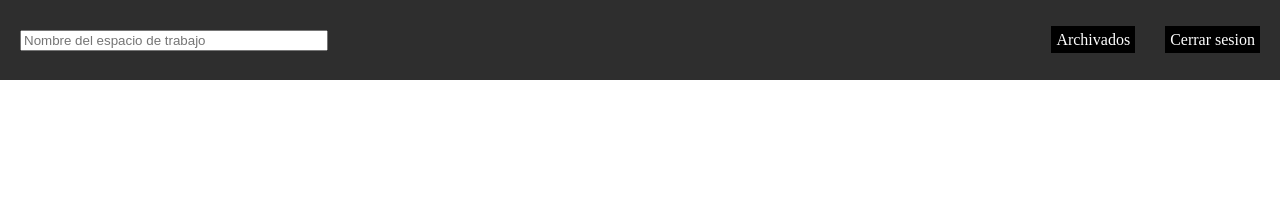
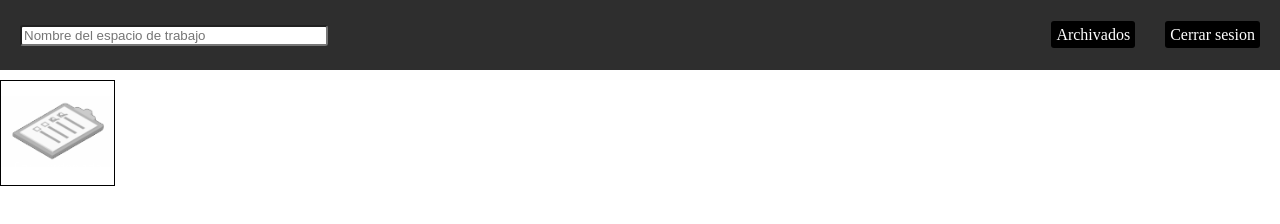
Before and after one commit to Lemostach/Duello, a plain HTML site: page Home Page/home.html in a window 1280 px wide. Drawn offline with Linux system fonts and the light colour scheme.

Commit message:
Actualizacion #1

```diff
--- a/Home Page/home.css
+++ b/Home Page/home.css
@@ -28,11 +28,13 @@ header{
     width: 100%;
     position: fixed;
     top: 0px;
+    height: 70px;
 
 }
     header input{
         margin: 20px;
         width: 300px;
+        border-radius: 3px;
     }
 
 
@@ -48,8 +50,29 @@ header{
         text-decoration: none;
         color: white;
         padding: 5px;
+        border-radius: 3px;
         background-color: black;
     }
 ul{
     list-style: none;
 }
+
+.btn:hover{
+    transition: background 1s;
+    background-color: rgba(255, 255, 255, 0.229);
+}
+
+.contenedor{
+    margin-top: 80px;
+    justify-content: start;
+    border: 1px solid black;
+    position: fixed;
+}
+.logo{
+    height: 100px;
+    width: auto;
+}
+.user{
+    display: flex;
+    justify-content: center;
+}
--- a/Home Page/home.html
+++ b/Home Page/home.html
@@ -12,10 +12,19 @@
             <input placeholder="Nombre del espacio de trabajo"></input>
                 <nav>
                     <ul>
-                        <li><a class="archivados" href="#">Archivados</a></li>
-                        <li><a class="cerrarSesion" href="#">Cerrar sesion</a></li>
+                        <li><a class="btn" href="#">Archivados</a></li>
+                        <li><a class="btn" href="#">Cerrar sesion</a></li>
                     </ul>
                 </nav>
     </header>
+    <section class="contenedor">
+        <div class="contenedorLogo">
+            <img src="img/logo.png" alt="Duello" class="logo">
+            <p class="user"></p>
+        </div>
+
+
+
+    </section>
 </body>
 </html>
--- /dev/null
+++ b/Home Page/home.js
@@ -0,0 +1,3 @@
+usuario;
+const user = document.querySelector(".user")
+user.innerHTML.valueOf(usuario)
```
Also changed, not shown: Home Page/img/logo.png (added).
